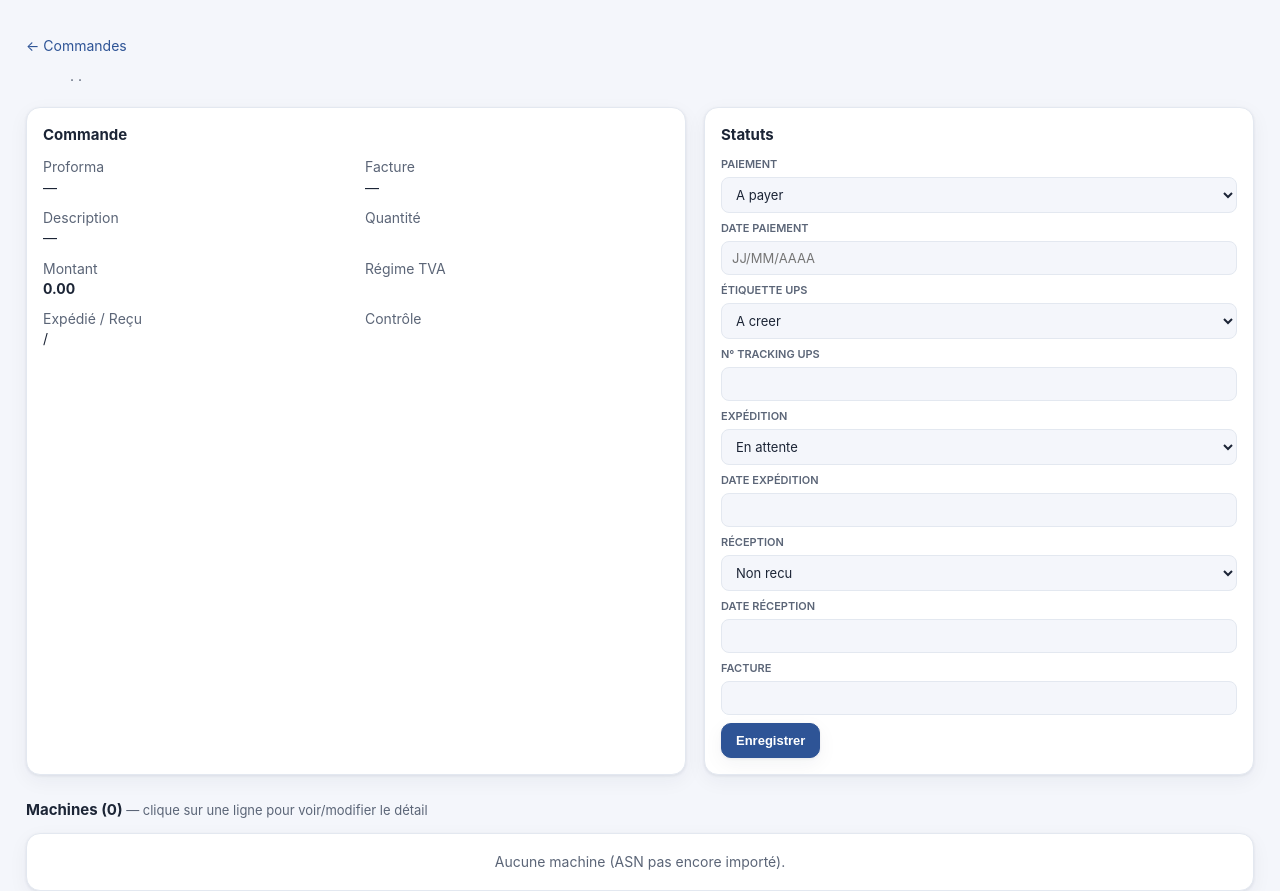
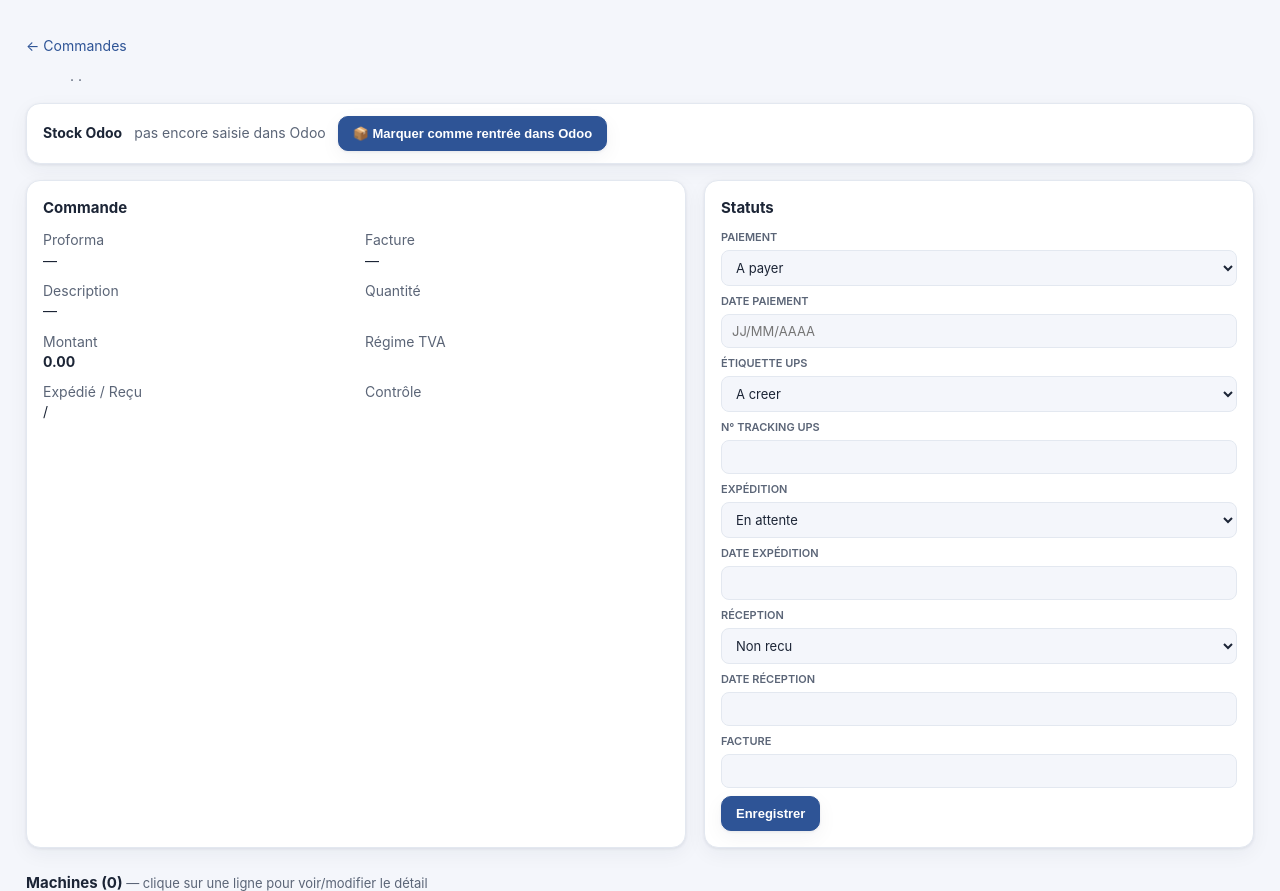
Before and after one commit to edouarddeliant-cmd/suivicommande, a FastAPI app: template app/templates/order_detail.html in a window 1280 px wide. Shown: the part 66-957 px from the top of the page. Run offline with FastAPI, Linux system fonts and the light colour scheme; the template is opened without the code that fills it, so the values that code supplies are empty.

Commit message:
SKU M4 Pro (core avec underscore) + bouton stock Odoo

```diff
--- a/app/templates/order_detail.html
+++ b/app/templates/order_detail.html
@@ -6,6 +6,23 @@
   <h2 style="margin:0">{{ o.bon_commande }}</h2>
   <span class="badge b-{{ v.action_cls }}">{{ v.action }}</span>
   <span class="muted">{{ o.fournisseur }} · {{ o.pays }} · {{ o.date_commande }}</span>
+</div>
+
+<div class="panel" style="padding:12px 16px;margin-top:12px;display:flex;gap:12px;align-items:center;flex-wrap:wrap">
+  <b>Stock Odoo</b>
+  {% if o.stock_odoo %}
+    <span class="badge b-green">✔ Saisie faite{% if o.date_stock %} le {{ o.date_stock }}{% endif %}</span>
+    <form method="post" action="/orders/{{ o.id }}/stock" style="display:inline">
+      <input type="hidden" name="etat" value="off">
+      <button class="btn" style="padding:5px 12px;font-size:12px">Annuler la saisie Odoo</button>
+    </form>
+  {% else %}
+    <span class="muted">pas encore saisie dans Odoo</span>
+    <form method="post" action="/orders/{{ o.id }}/stock" style="display:inline">
+      <input type="hidden" name="etat" value="on">
+      <button class="btn primary">📦 Marquer comme rentrée dans Odoo</button>
+    </form>
+  {% endif %}
 </div>
 
 <div style="display:grid;grid-template-columns:1.2fr 1fr;gap:18px;margin-top:16px" class="detailgrid">
@@ -131,8 +148,8 @@
   let chip=''; const am=hay.match(/m([1-4])\s*(pro|max|ultra)?/i);
   if(am){
     const gen=am[1], tier={pro:'P',max:'M',ultra:'U'}[(am[2]||'').toLowerCase()]||'';
-    const cpu=(hay.match(/(\d+)\s*[- ]?core\s*cpu/i)||hay.match(/(\d+)\s*cœurs?\s*cpu/i)||[])[1]||'';
-    const gpu=(hay.match(/(\d+)\s*[- ]?core\s*gpu/i)||hay.match(/(\d+)\s*cœurs?\s*gpu/i)||[])[1]||'';
+    const cpu=(hay.match(/(\d+)\s*[-_ ]?core\s*cpu/i)||hay.match(/(\d+)\s*cœurs?\s*cpu/i)||[])[1]||'';
+    const gpu=(hay.match(/(\d+)\s*[-_ ]?core\s*gpu/i)||hay.match(/(\d+)\s*cœurs?\s*gpu/i)||[])[1]||'';
     if(gen&&cpu&&gpu) chip='M'+gen+tier+cpu+'C'+gpu+'G';
   } else {
     const im=hay.match(/i([3579])\b/i), gh=hay.match(/([\d.,]+)\s*g?hz/i);
```
